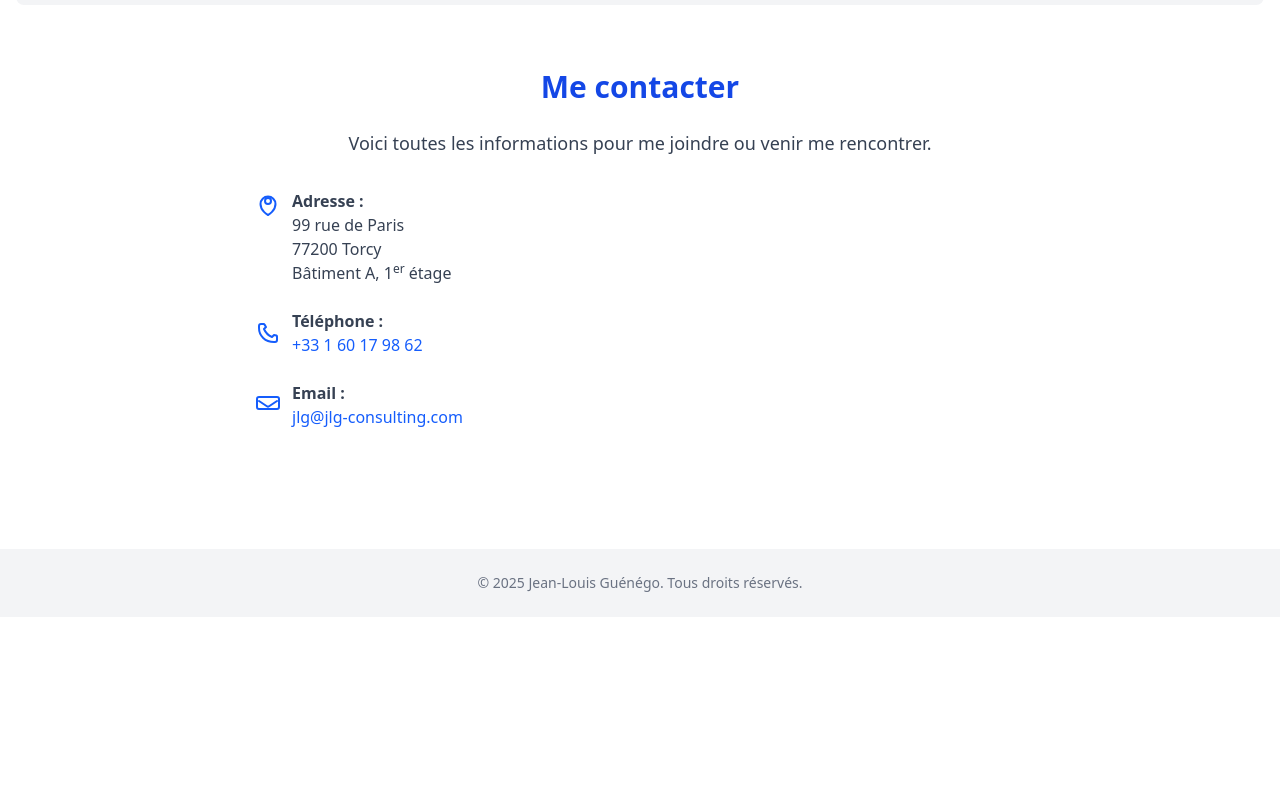
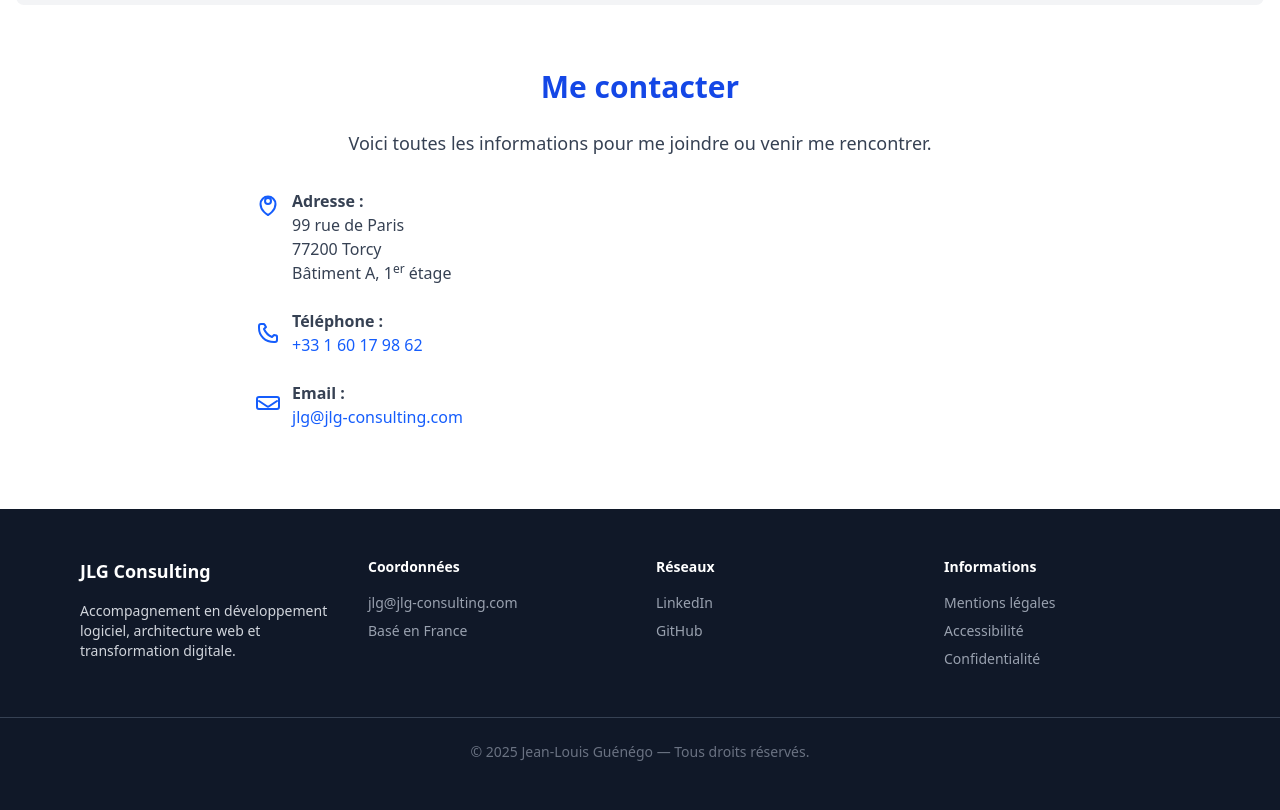
Before and after one commit to jlguenego/jlg-consulting, an Astro site: page / in a window 1280 px wide. Shown: the part 2231-3041 px from the top of the page. Before the commit the page ends 2848 px from the top, so only its background shows below. Built offline with nearby package versions, Linux system fonts and the light colour scheme; Astro itself is replaced by a stand-in of ours.

Commit message:
dev: added footer

```diff
--- a/src/components/Footer.astro
+++ b/src/components/Footer.astro
@@ -1,9 +1,54 @@
----
-const year = new Date().getFullYear();
----
+<footer class="bg-gray-900 text-white py-12 text-sm">
+  <div class="max-w-6xl mx-auto px-4 grid grid-cols-1 sm:grid-cols-2 lg:grid-cols-4 gap-8">
 
-<footer class="bg-gray-100 text-sm text-gray-500 mt-10">
-  <div class="container mx-auto px-4 py-6 text-center">
-    © {year} Jean-Louis Guénégo. Tous droits réservés.
+    <!-- À propos rapide -->
+    <div>
+      <h3 class="text-lg font-semibold mb-4">JLG Consulting</h3>
+      <p class="text-gray-300">
+        Accompagnement en développement logiciel, architecture web et transformation digitale.
+      </p>
+    </div>
+
+    <!-- Coordonnées -->
+    <div>
+      <h4 class="text-md font-semibold mb-4">Coordonnées</h4>
+      <ul class="space-y-2 text-gray-400">
+        <li>
+          <a href="mailto:jlg@jlg-consulting.com" class="hover:text-white">jlg@jlg-consulting.com</a>
+        </li>
+        <li>Basé en France</li>
+      </ul>
+    </div>
+
+    <!-- Réseaux sociaux -->
+    <div>
+      <h4 class="text-md font-semibold mb-4">Réseaux</h4>
+      <ul class="space-y-2 text-gray-400">
+        <li>
+          <a href="https://www.linkedin.com/in/guenego" target="_blank" rel="noopener noreferrer" class="hover:text-white">
+            LinkedIn
+          </a>
+        </li>
+        <li>
+          <a href="https://github.com/jlguenego" target="_blank" rel="noopener noreferrer" class="hover:text-white">
+            GitHub
+          </a>
+        </li>
+      </ul>
+    </div>
+
+    <!-- Liens légaux -->
+    <div>
+      <h4 class="text-md font-semibold mb-4">Informations</h4>
+      <ul class="space-y-2 text-gray-400">
+        <li><a href="/mentions-legales" class="hover:text-white">Mentions légales</a></li>
+        <li><a href="/accessibilite" class="hover:text-white">Accessibilité</a></li>
+        <li><a href="/confidentialite" class="hover:text-white">Confidentialité</a></li>
+      </ul>
+    </div>
+  </div>
+
+  <div class="mt-12 border-t border-gray-700 pt-6 text-center text-gray-500">
+    © {new Date().getFullYear()} Jean-Louis Guénégo — Tous droits réservés.
   </div>
 </footer>
```
